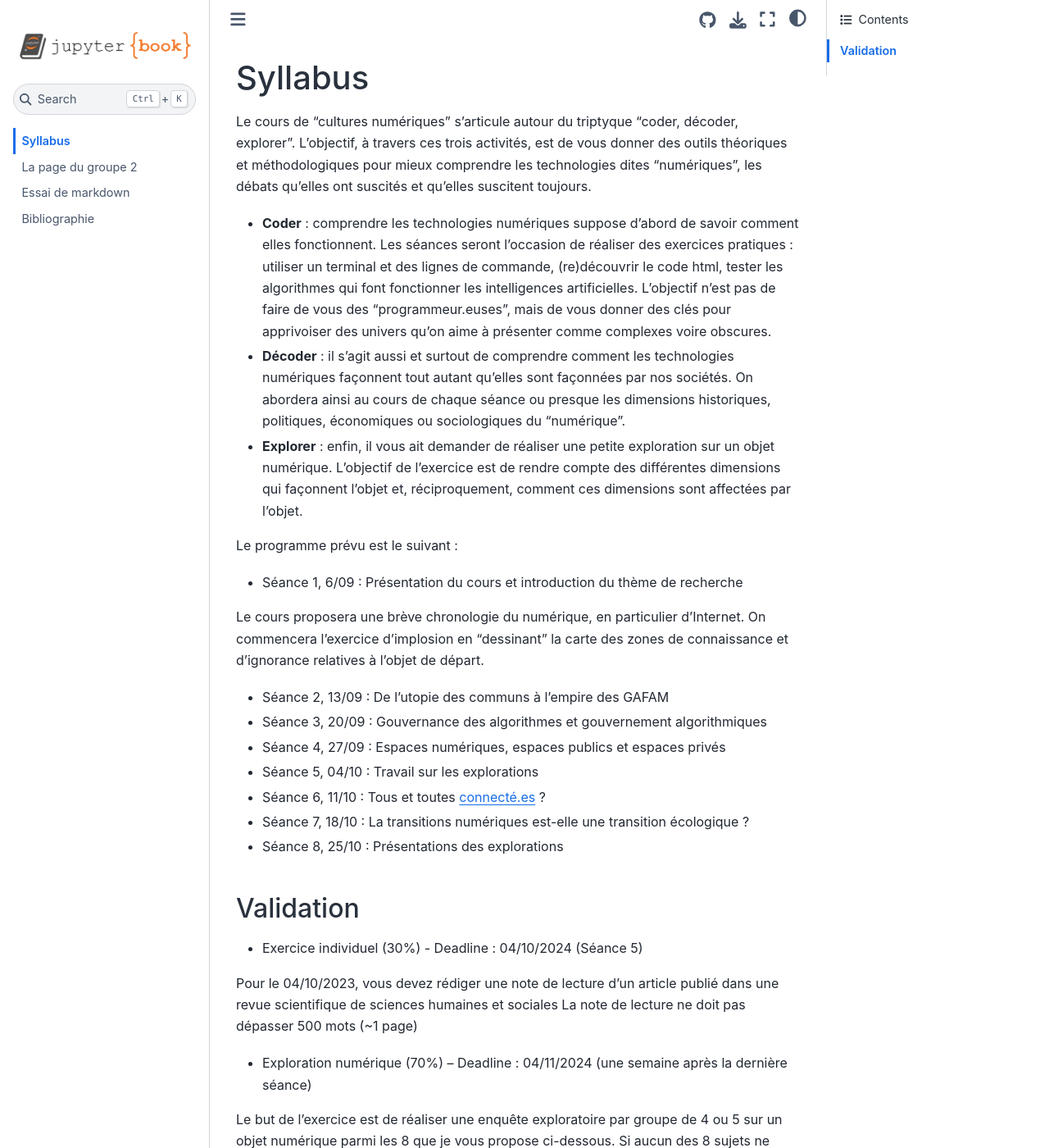
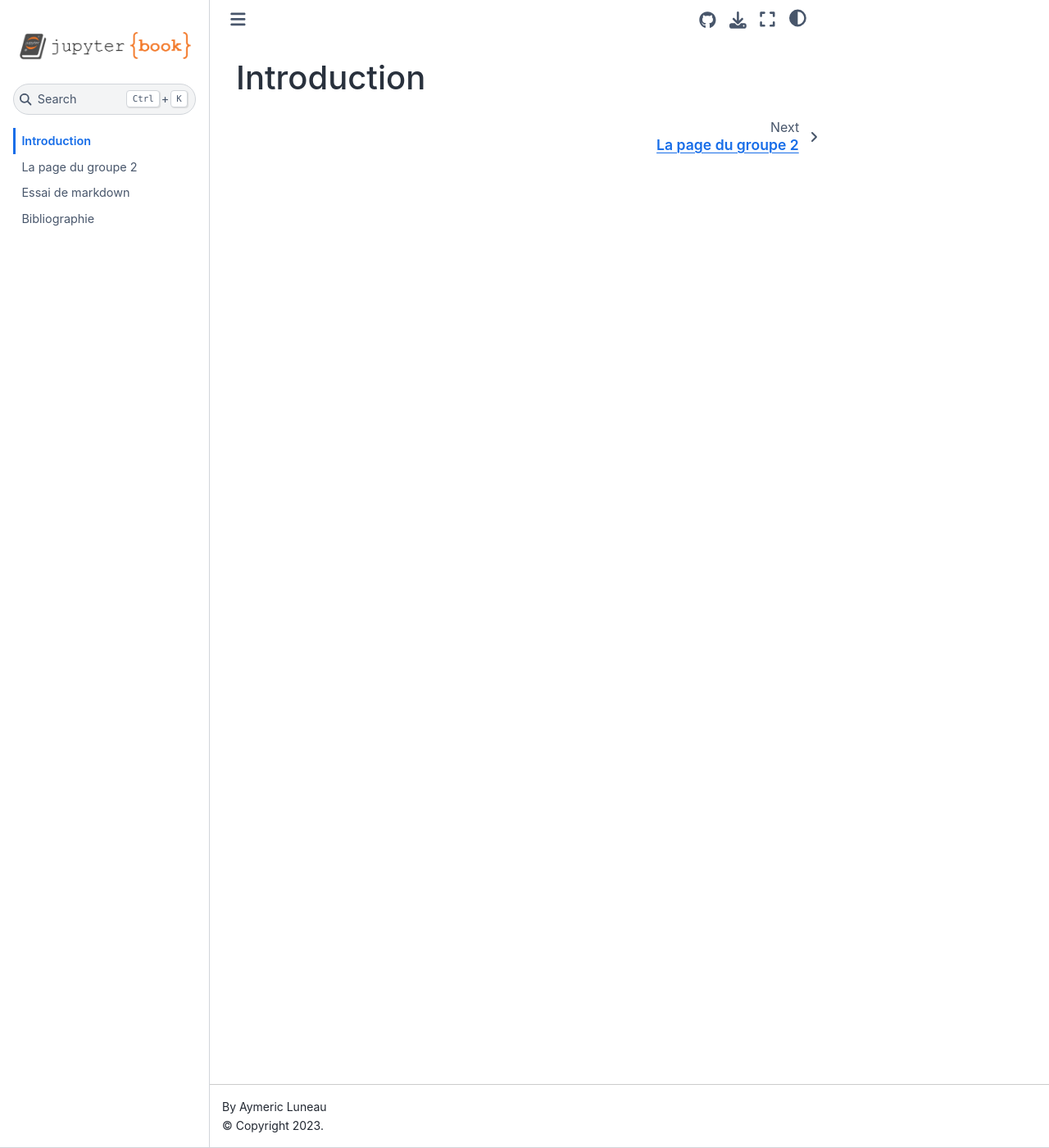
Before and after one commit to luneauaymeric/digital_culture_collective_page, a Jupyter Book: the page built from syllabus.md, in a window 1280 px wide and 1400 px high. Shown: the whole window at 82% size. Built offline with Jupyter Book 1.0.4 settings and Sphinx 7.4.7 and the Sphinx Book theme 1.1.4, drawn with Linux system fonts in a browser that asks for light colours; some of the changed text lies outside the part shown.

Commit message:
Update syllabus.md

```diff
--- a/syllabus.md
+++ b/syllabus.md
@@ -1,143 +1 @@
-# Syllabus
-
-Le cours de "cultures numériques" s'articule autour du triptyque "coder, décoder, explorer". L'objectif, à travers ces trois activités, est de vous donner des outils théoriques et méthodologiques pour mieux comprendre les technologies dites "numériques", les débats qu'elles ont suscités et qu'elles suscitent toujours.
-
-
-* __Coder__ : comprendre les technologies numériques suppose d'abord de savoir comment elles fonctionnent. Les séances seront l'occasion de réaliser des exercices pratiques : utiliser un terminal et des lignes de commande, (re)découvrir le code html, tester les algorithmes qui font fonctionner les intelligences artificielles. L'objectif n'est pas de faire de vous des "programmeur.euses", mais de vous donner des clés pour apprivoiser des univers qu'on aime à présenter comme complexes voire obscures.
-
-* __Décoder__ : il s'agit aussi et surtout de comprendre comment les technologies numériques façonnent tout autant qu'elles sont façonnées par nos sociétés. On abordera ainsi au cours de chaque séance ou presque les dimensions historiques, politiques, économiques ou sociologiques du "numérique".
-
-* __Explorer__ : enfin, il vous ait demander de réaliser une petite exploration sur un objet numérique. L'objectif de l'exercice est de rendre compte des différentes dimensions qui façonnent l'objet et, réciproquement, comment ces dimensions sont affectées par l'objet.
-
-
-
-Le programme prévu est le suivant :
-
-- Séance 1, 6/09 : Présentation du cours et introduction du thème de recherche
-
-Le cours proposera une brève chronologie du numérique, en particulier d'Internet. On commencera l'exercice d'implosion en "dessinant" la carte des zones de connaissance et d'ignorance relatives à l'objet de départ.
-
-- Séance 2, 13/09 : De l'utopie des communs à l'empire des GAFAM
-
-- Séance 3, 20/09 : Gouvernance des algorithmes et gouvernement algorithmiques
-
-- Séance 4, 27/09 : Espaces numériques, espaces publics et espaces privés
-
-- Séance 5, 04/10 : Travail sur les explorations
-
-- Séance 6, 11/10 : Tous et toutes connecté.es ?
-
-- Séance 7, 18/10 : La transitions numériques est-elle une transition écologique ?
-
-- Séance 8, 25/10 : Présentations des explorations
-
-
-## Validation
-
-
-* Exercice individuel (30%) - Deadline : 04/10/2024 (Séance 5)
-
-Pour le 04/10/2023, vous devez rédiger une note de lecture d'un article publié dans une revue scientifique de sciences humaines et sociales
-La note de lecture ne doit pas dépasser 500 mots (~1 page)
-
-* Exploration numérique (70%) – Deadline : 04/11/2024 (une semaine après la dernière séance)
-
-Le but de l'exercice est de réaliser une enquête exploratoire par groupe de 4 ou 5 sur un objet numérique parmi les 8 que je vous propose ci-dessous. Si aucun des 8 sujets ne vous parle, vous pouvez en proposez d'autres à condition que l'objet concerne au moins une des thématiques suivantes :
-
-
-__Intelligence artificielle, droits et citoyenneté, Régulation, environnement, normes sociales__
-
-Pour que votre travail puisse être validé,  vous devrez restituer votre enquête sous la forme d'un fichier audio qui sera mis en ligne. Ce fichier sera accompagné d'une introduction et d'une bibliographie rédigée au format "markdown". Donc pas de présentation Instagram, pas de site web.
-
-<table>
-  <tr>
-      <td></td>
-      <td>IA</td>
-      <td>Droits et citoyenneté</td>
-      <td>Régulation</td>
-      <td>Environnement</td>
-      <td>Normes sociales</td>
-      <td>Économie</td>
-      <td>Exemple</td>
-  </tr>
-  <tr>
-      <td>1. Profilage algorithmique</td>
-      <td>&#10003;</td>
-      <td>&#10003;</td>
-      <td>&#10003;</td>
-      <td></td>
-      <td></td>
-      <td></td>
-      <td>Credit Score, algo CAF</td>
-  </tr>
-  <tr>
-      <td>2. Application &quot;santé&quot; et  quantified self</td>
-      <td>&#10003;</td>
-      <td></td>
-      <td>&#10003;</td>
-      <td></td>
-      <td>&#10003;</td>
-      <td></td>
-      <td>Application de suivie des cycles menstruel</td>
-  </tr>
-  <tr>
-      <td>3. Bugs informatiques</td>
-      <td></td>
-      <td></td>
-      <td>&#10003;</td>
-      <td></td>
-      <td></td>
-      <td>&#10003;</td>
-      <td>Le bug de Crowdstrike</td>
-  </tr>
-  <tr>
-      <td>4. Computer-generated images</td>
-      <td>&#10003;</td>
-      <td></td>
-      <td></td>
-      <td></td>
-      <td>&#10003;</td>
-      <td>&#10003;</td>
-      <td>logiciels de post-production (Adobe Premier, Da Vinci)</td>
-  </tr>
-  <tr>
-      <td>5. Le numérique en agriculture</td>
-      <td>&#10003;</td>
-      <td></td>
-      <td></td>
-      <td>&#10003;</td>
-      <td></td>
-      <td>&#10003;</td>
-      <td></td>
-  </tr>
-  <tr>
-      <td>6. Numérisation des administrations et services publics</td>
-      <td></td>
-      <td>&#10003;</td>
-      <td>&#10003;</td>
-      <td>&#10003;</td>
-      <td></td>
-      <td></td>
-      <td>Indice de fragilité numérique, Pix.fr</td>
-  </tr>
-  <tr>
-      <td>7. Sport et Big data</td>
-      <td>&#10003;</td>
-      <td></td>
-      <td></td>
-      <td></td>
-      <td></td>
-      <td>&#10003;</td>
-      <td></td>
-  </tr>
-  <tr>
-      <td>8. Matérialité du numérique</td>
-      <td></td>
-      <td></td>
-      <td>&#10003;</td>
-      <td>&#10003;</td>
-      <td></td>
-      <td>&#10003;</td>
-      <td>Fair phone, Câble sous-marin</td>
-  </tr>
-</table>
+# Introduction
```
